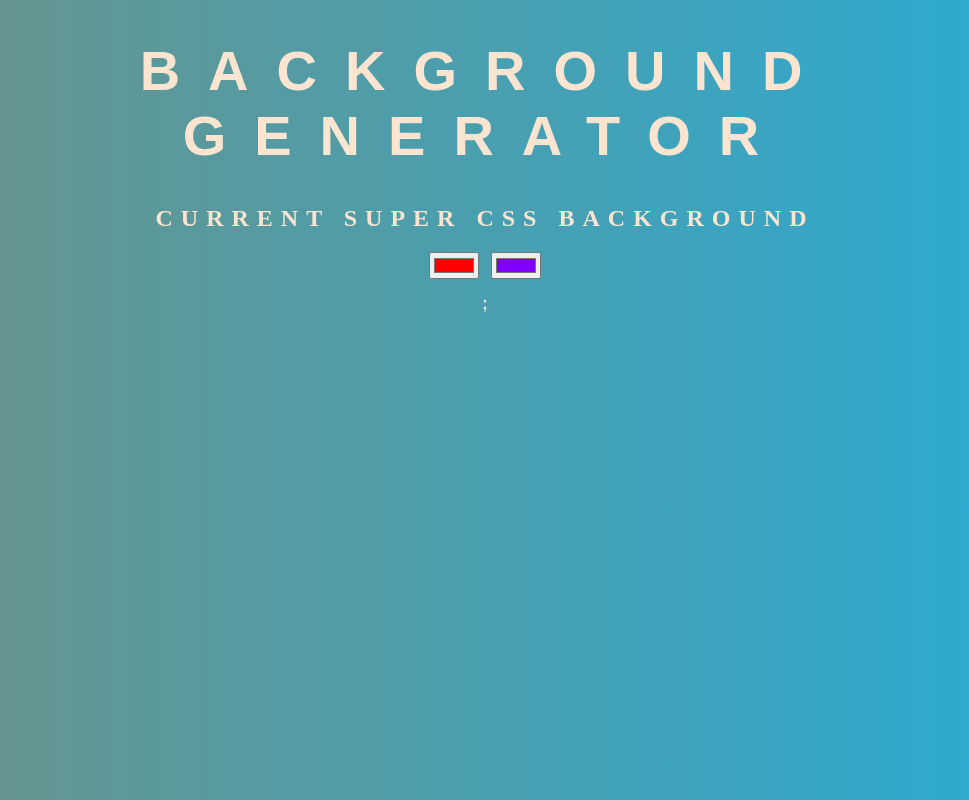
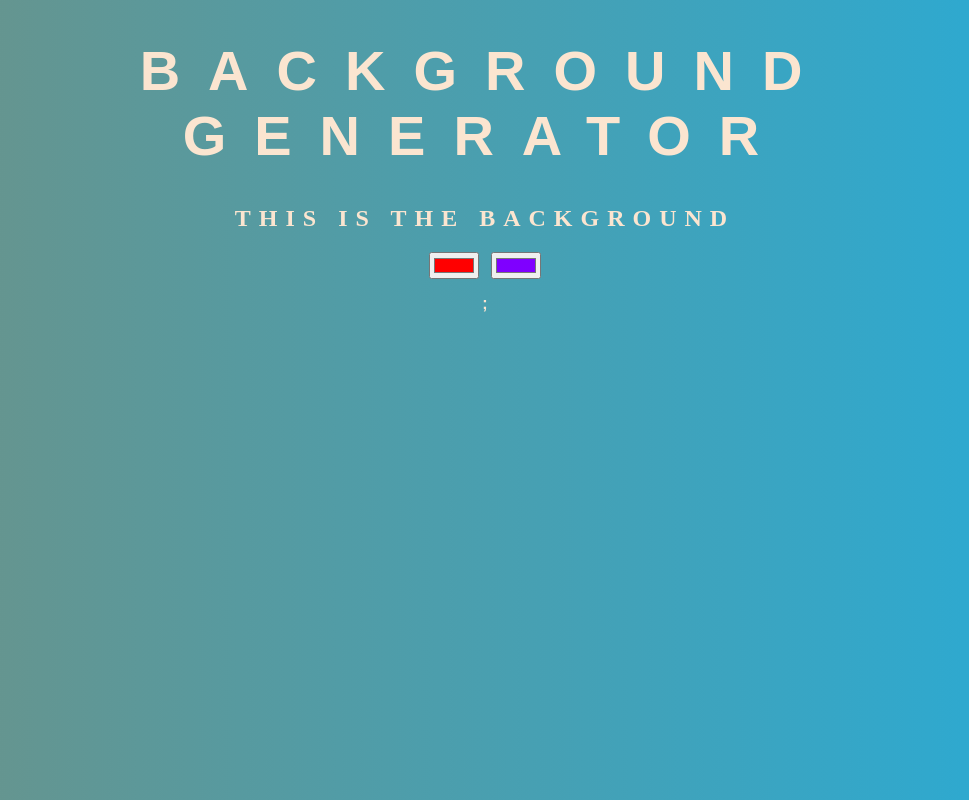
Before and after one commit to ppatte/background-generator, a plain HTML site: page bgindex.html in a window 1280 px wide. Shown: the whole page, without its empty margins (155-1124 px from the left). Drawn offline with Linux system fonts and the light colour scheme.

Commit message:
changing text

```diff
--- a/bgindex.html
+++ b/bgindex.html
@@ -7,7 +7,7 @@
 
 <body id="gradient">
 	<h1> Background Generator</h1>
-	<h2>Current SUPER CSS Background </h2>
+	<h2>This is the background </h2>
 	<input class="color1" type="color" name="color1" value="#ff0000">
 	<input class="color2" type="color" name="color2" value="#7f00ff">
 	<h3></h3>
```
